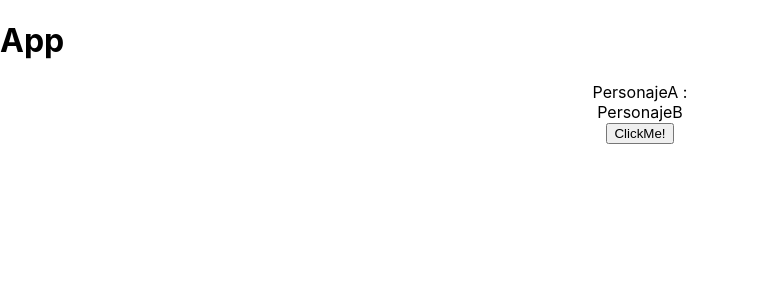
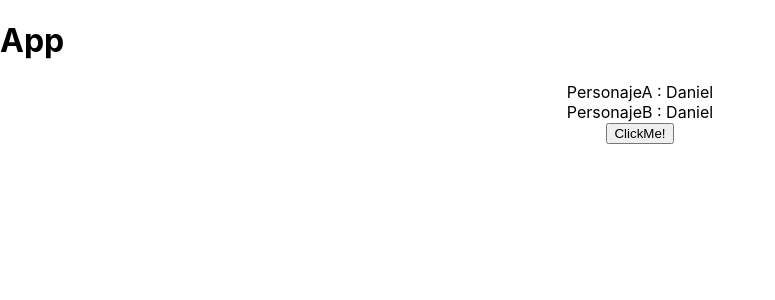
Before and after one commit to DanielVillajuan/ContextApiExample, a React (Create React App) app: page / in a window 1280 px wide. Shown: the top 300 px of the page, without its empty margins (0-775 px from the left). Built offline with nearby package versions, Linux system fonts and the light colour scheme.

Commit message:
setAuth > setUser

```diff
--- a/src/PersonajeB.js
+++ b/src/PersonajeB.js
@@ -4,7 +4,7 @@ import { UserContext } from './context/UserContext'
 function PersonajeB() {
     const { user } = useContext(UserContext)
   return (
-    <div>PersonajeB {user}</div>
+    <div>PersonajeB : {user}</div>
   )
 }
 
--- a/src/context/UserContext.js
+++ b/src/context/UserContext.js
@@ -5,10 +5,10 @@ export const UserContext = createContext();
 
 export const UserProvider = ({children}) => {
 
-    const [auth,setAuth] = useState('Daniel');
+    const [user,setUser] = useState('Daniel');
 
     return(
-        <UserContext.Provider value={{auth,setAuth}}>
+        <UserContext.Provider value={{user,setUser}}>
             <h1>App</h1>
             {children}
         </UserContext.Provider>
```
Also changed, not shown: 1 other file (tests, documents, lock files or other folders).
